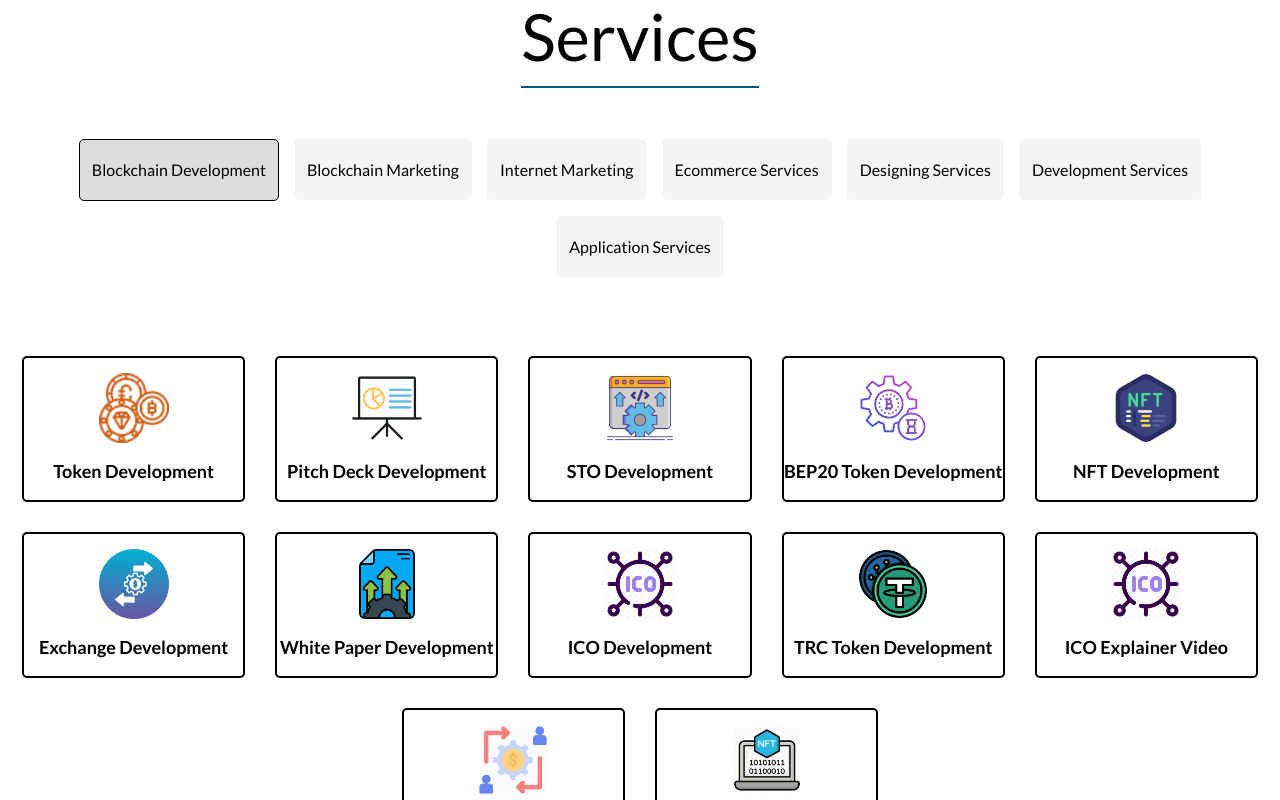
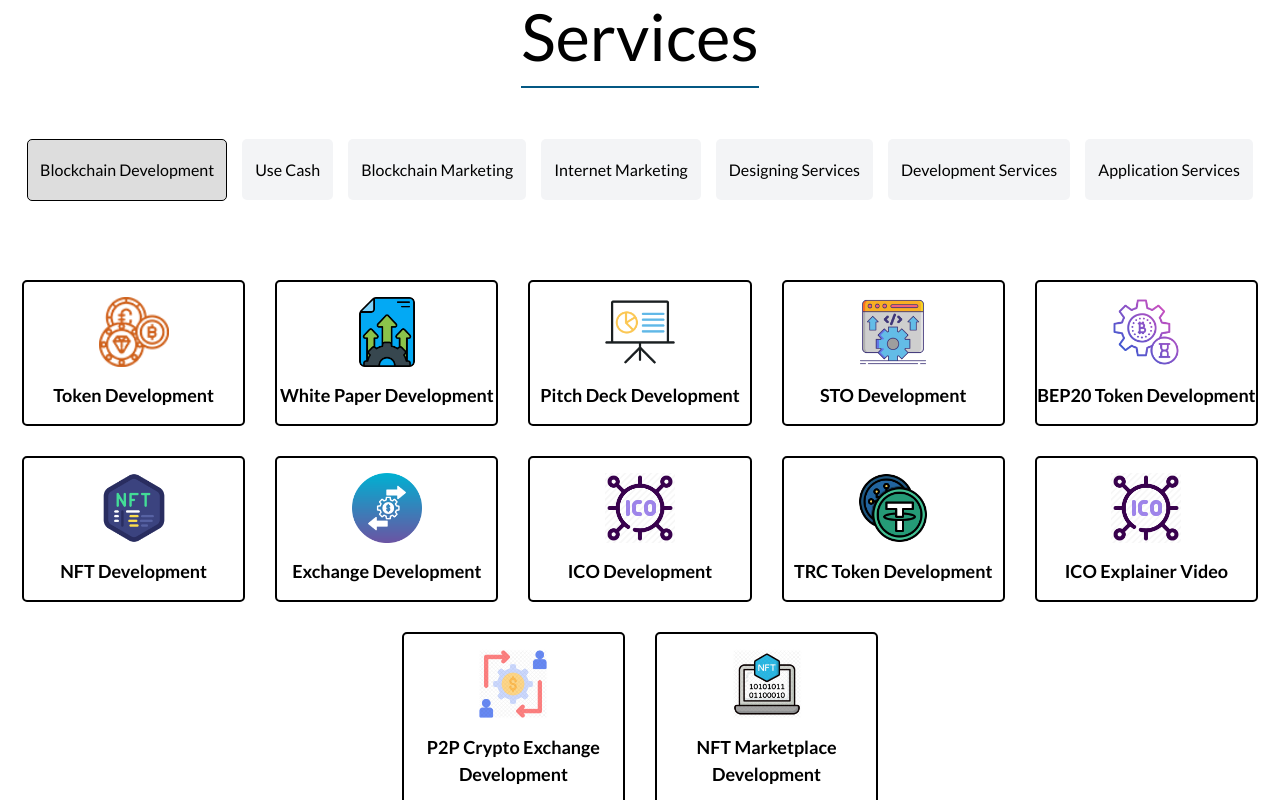
Before and after one commit to manthan3319/Codenstt, a React (Create React App) app: page / in a window 1280 px wide. Shown: the part 1440-2240 px from the top of the page. Built offline with nearby package versions, Linux system fonts and the light colour scheme.

Commit message:
services add

```diff
--- a/src/components/Footer.js
+++ b/src/components/Footer.js
@@ -100,19 +100,11 @@ const Footer = () => {
                         <div className="mx-auto text-center mt-2">
                                 <ul className="flex justify-center mb-4 md:mb-0">
                                     <li>
-                                        <Link to="#" className="flex justify-center items-center text-blue-900 hover:text-gray-500 bg-white hover:bg-white-100 rounded-full shadow transition duration-150 ease-in-out" aria-label="Twitter">
-                                        <svg className="w-8 h-8 fill-current" viewBox="0 0 32 32" xmlns="http://www.w3.org/2000/svg">
-                                            <path d="M24 11.5c-.6.3-1.2.4-1.9.5.7-.4 1.2-1 1.4-1.8-.6.4-1.3.6-2.1.8-.6-.6-1.5-1-2.4-1-1.7 0-3.2 1.5-3.2 3.3 0 .3 0 .5.1.7-2.7-.1-5.2-1.4-6.8-3.4-.3.5-.4 1-.4 1.7 0 1.1.6 2.1 1.5 2.7-.5 0-1-.2-1.5-.4 0 1.6 1.1 2.9 2.6 3.2-.3.1-.6.1-.9.1-.2 0-.4 0-.6-.1.4 1.3 1.6 2.3 3.1 2.3-1.1.9-2.5 1.4-4.1 1.4H8c1.5.9 3.2 1.5 5 1.5 6 0 9.3-5 9.3-9.3v-.4c.7-.5 1.3-1.1 1.7-1.8z" />
-                                        </svg>
+                                        <Link to="#" className="flex justify-center items-center text-[40px] text-blue-900 hover:text-gray-500 bg-white hover:bg-white-100 rounded-full shadow transition duration-150 ease-in-out" aria-label="Twitter">
+                                        <i class="fa fa-telegram" aria-hidden="true"></i>
                                         </Link>
                                     </li>
-                                    <li className="ml-4">
-                                        <Link to="#" className="flex justify-center items-center text-blue-900 hover:text-gray-500 bg-white hover:bg-white-100 rounded-full shadow transition duration-150 ease-in-out" aria-label="Facebook">
-                                        <svg className="w-8 h-8 fill-current" viewBox="0 0 32 32" xmlns="http://www.w3.org/2000/svg">
-                                            <path d="M14.023 24L14 17h-3v-3h3v-2c0-2.7 1.672-4 4.08-4 1.153 0 2.144.086 2.433.124v2.821h-1.67c-1.31 0-1.563.623-1.563 1.536V14H21l-1 3h-2.72v7h-3.257z" />
-                                        </svg>
-                                        </Link>
-                                    </li>
+
                                 </ul>
                             </div>
                     </div>
--- a/src/components/Services.js
+++ b/src/components/Services.js
@@ -13,6 +13,11 @@ const Services = () => {
         id: 1,
         image: Token,
         title: 'Token Development',
+      },
+      {
+        id: 8,
+        image: WhitePaper,
+        title: 'White Paper Development',
       },
       {
         id: 2,
@@ -44,11 +49,7 @@ const Services = () => {
         image: Exchange,
         title: 'Exchange Development',
       },
-      {
-        id: 8,
-        image: WhitePaper,
-        title: 'White Paper Development',
-      },
+
       {
         id: 9,
         image: ico,
@@ -73,6 +74,40 @@ const Services = () => {
         id: 13,
         image: NFTMarketplace,
         title: 'NFT Marketplace Development',
+      },
+    ],
+  },
+
+  {
+    category: 'Use Cash',
+    services: [
+      {
+        id: 1,
+        title: 'Game',
+      },
+      {
+        id: 1,
+        title: 'NFT',
+      },
+      {
+        id: 1,
+        title: 'Comp.wallat',
+      },
+      {
+        id: 1,
+        title: 'BAAS any services',
+      },
+      {
+        id: 1,
+        title: 'E-commerce Development',
+      },
+      {
+        id: 2,
+        title: 'WooCommerce Development',
+      },
+      {
+        id: 3,
+        title: 'Magento Development',
       },
     ],
   },
@@ -177,23 +212,6 @@ const Services = () => {
       {
         id: 11,
         title: 'Email Marketing',
-      },
-    ],
-  },
-  {
-    category: 'Ecommerce Services',
-    services: [
-      {
-        id: 1,
-        title: 'E-commerce Development',
-      },
-      {
-        id: 2,
-        title: 'WooCommerce Development',
-      },
-      {
-        id: 3,
-        title: 'Magento Development',
       },
     ],
   },
```
